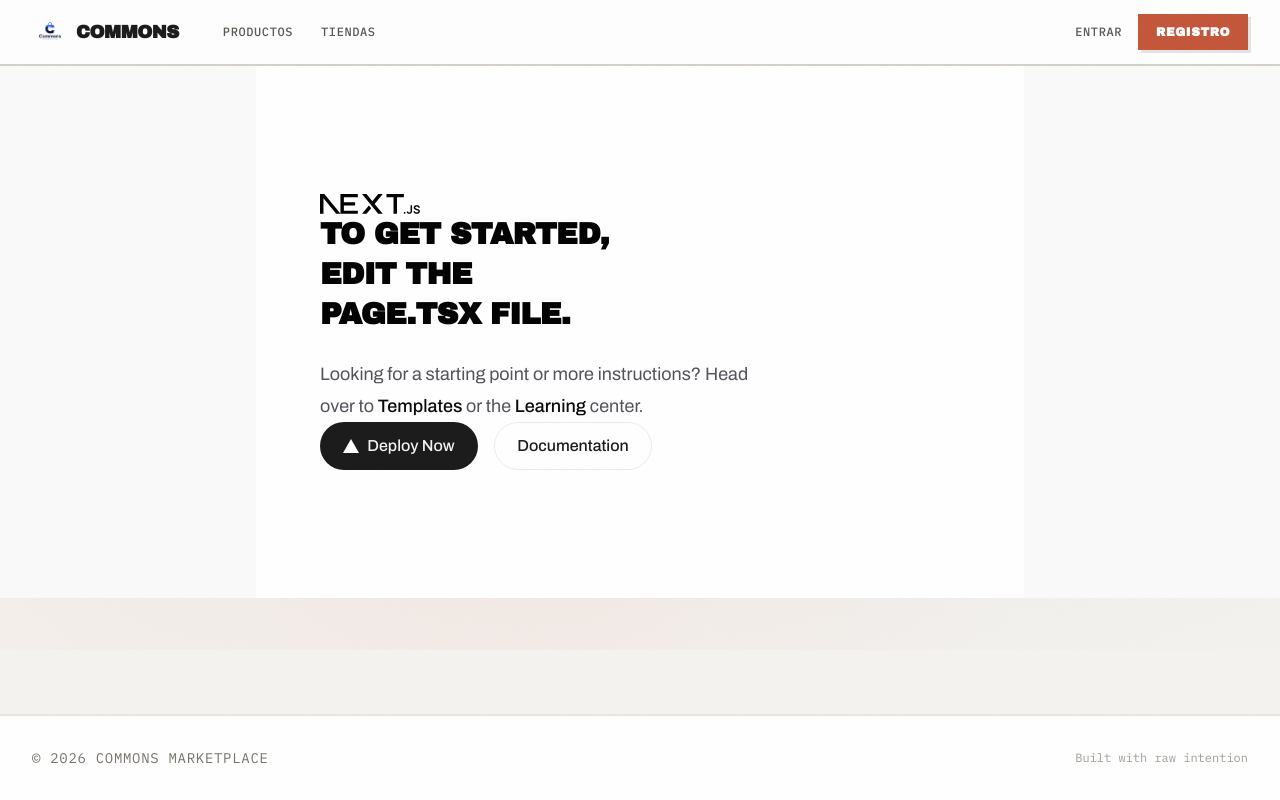
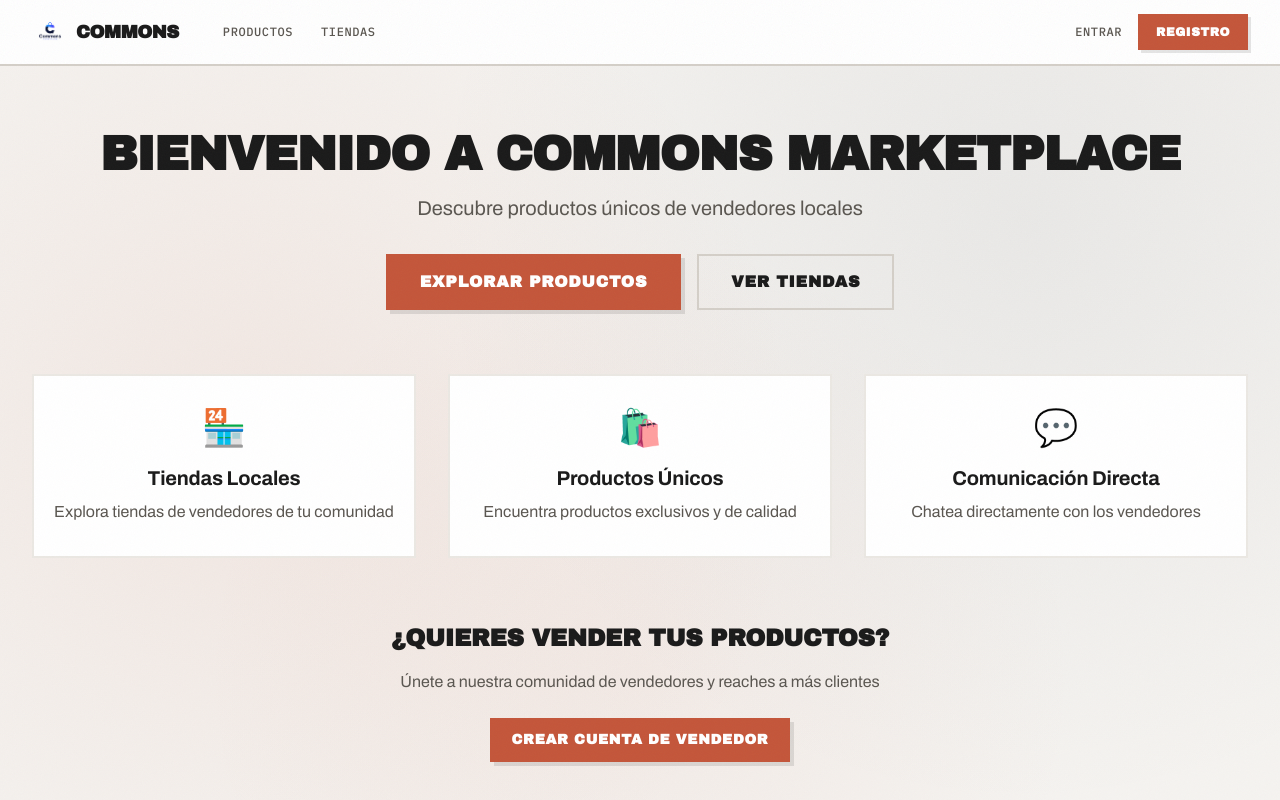
Before and after one commit to CARLOSGRCIAGRCIA/commons-marketplace-client, a Next.js app: page / in a window 1280 px wide. Shown: the top 800 px of the page. Built offline with nearby package versions, Linux system fonts and the light colour scheme; no server answers.

Commit message:
feat: update home page and add 404 page

```diff
--- /dev/null
+++ b/app/not-found.tsx
@@ -0,0 +1,27 @@
+import Link from 'next/link';
+import { Button } from '@/components/ui';
+
+export default function NotFound() {
+  return (
+    <div className="mx-auto max-w-7xl px-4 sm:px-6 lg:px-8 py-16 text-center">
+      <div className="mb-8">
+        <svg className="w-20 h-20 mx-auto text-gray-300" fill="none" stroke="currentColor" viewBox="0 0 24 24">
+          <path strokeLinecap="round" strokeLinejoin="round" strokeWidth={1.5} d="M9.75 9.75l3 3m-3 0l3-3m-3 3l-3 3m3-3l3 3m6-6l-3 3m3 3l3-3m-3 3" />
+          <path strokeLinecap="round" strokeLinejoin="round" strokeWidth={1.5} d="M21 12a9 9 0 11-18 0 9 9 0 0118 0z" />
+        </svg>
+      </div>
+      <h2 className="text-3xl font-display font-bold text-foreground mb-4">Página no encontrada</h2>
+      <p className="text-sm text-gray-500 mb-6 font-body">
+        Lo sentimos, la página que buscas no existe o ha sido movida.
+      </p>
+      <div className="flex items-center justify-center gap-4">
+        <Link href="/">
+          <Button variant="outline" className="font-mono uppercase text-xs">Volver al inicio</Button>
+        </Link>
+        <Link href="/products">
+          <Button className="font-mono uppercase text-xs">Ver productos</Button>
+        </Link>
+      </div>
+    </div>
+  );
+}
--- a/app/page.tsx
+++ b/app/page.tsx
@@ -1,65 +1,86 @@
-import Image from "next/image";
+import Link from 'next/link';
+import type { Metadata } from 'next';
+import { Button, Card, CardContent } from '@/components/ui';
 
-export default function Home() {
+export const metadata: Metadata = {
+  title: 'Commons Marketplace | Tu Marketplace Local',
+  description: 'Descubre productos únicos de vendedores locales. Compra y vende en tu comunidad.',
+  openGraph: {
+    title: 'Commons Marketplace | Tu Marketplace Local',
+    description: 'Descubre productos únicos de vendedores locales. Compra y vende en tu comunidad.',
+  },
+  twitter: {
+    card: 'summary',
+    title: 'Commons Marketplace | Tu Marketplace Local',
+    description: 'Descubre productos únicos de vendedores locales.',
+  },
+};
+
+export default function HomePage() {
   return (
-    <div className="flex flex-col flex-1 items-center justify-center bg-zinc-50 font-sans dark:bg-black">
-      <main className="flex flex-1 w-full max-w-3xl flex-col items-center justify-between py-32 px-16 bg-white dark:bg-black sm:items-start">
-        <Image
-          className="dark:invert"
-          src="/next.svg"
-          alt="Next.js logo"
-          width={100}
-          height={20}
-          priority
-        />
-        <div className="flex flex-col items-center gap-6 text-center sm:items-start sm:text-left">
-          <h1 className="max-w-xs text-3xl font-semibold leading-10 tracking-tight text-black dark:text-zinc-50">
-            To get started, edit the page.tsx file.
-          </h1>
-          <p className="max-w-md text-lg leading-8 text-zinc-600 dark:text-zinc-400">
-            Looking for a starting point or more instructions? Head over to{" "}
-            <a
-              href="https://vercel.com/templates?framework=next.js&utm_source=create-next-app&utm_medium=appdir-template-tw&utm_campaign=create-next-app"
-              className="font-medium text-zinc-950 dark:text-zinc-50"
-            >
-              Templates
-            </a>{" "}
-            or the{" "}
-            <a
-              href="https://nextjs.org/learn?utm_source=create-next-app&utm_medium=appdir-template-tw&utm_campaign=create-next-app"
-              className="font-medium text-zinc-950 dark:text-zinc-50"
-            >
-              Learning
-            </a>{" "}
-            center.
-          </p>
+    <div className="mx-auto max-w-7xl px-4 sm:px-6 lg:px-8 py-16">
+      <section className="text-center mb-16">
+        <h1 className="text-4xl md:text-5xl font-bold text-gray-900 mb-4">
+          Bienvenido a Commons Marketplace
+        </h1>
+        <p className="text-xl text-gray-600 mb-8">
+          Descubre productos únicos de vendedores locales
+        </p>
+        <div className="flex justify-center gap-4">
+          <Link href="/products">
+            <Button size="lg">Explorar Productos</Button>
+          </Link>
+          <Link href="/stores">
+            <Button size="lg" variant="outline">
+              Ver Tiendas
+            </Button>
+          </Link>
         </div>
-        <div className="flex flex-col gap-4 text-base font-medium sm:flex-row">
-          <a
-            className="flex h-12 w-full items-center justify-center gap-2 rounded-full bg-foreground px-5 text-background transition-colors hover:bg-[#383838] dark:hover:bg-[#ccc] md:w-[158px]"
-            href="https://vercel.com/new?utm_source=create-next-app&utm_medium=appdir-template-tw&utm_campaign=create-next-app"
-            target="_blank"
-            rel="noopener noreferrer"
-          >
-            <Image
-              className="dark:invert"
-              src="/vercel.svg"
-              alt="Vercel logomark"
-              width={16}
-              height={16}
-            />
-            Deploy Now
-          </a>
-          <a
-            className="flex h-12 w-full items-center justify-center rounded-full border border-solid border-black/[.08] px-5 transition-colors hover:border-transparent hover:bg-black/[.04] dark:border-white/[.145] dark:hover:bg-[#1a1a1a] md:w-[158px]"
-            href="https://nextjs.org/docs?utm_source=create-next-app&utm_medium=appdir-template-tw&utm_campaign=create-next-app"
-            target="_blank"
-            rel="noopener noreferrer"
-          >
-            Documentation
-          </a>
-        </div>
-      </main>
+      </section>
+
+      <section className="grid grid-cols-1 md:grid-cols-3 gap-8">
+        <Card>
+          <CardContent className="text-center py-8">
+            <div className="text-4xl mb-4">🏪</div>
+            <h3 className="text-xl font-semibold mb-2">Tiendas Locales</h3>
+            <p className="text-gray-600">
+              Explora tiendas de vendedores de tu comunidad
+            </p>
+          </CardContent>
+        </Card>
+
+        <Card>
+          <CardContent className="text-center py-8">
+            <div className="text-4xl mb-4">🛍️</div>
+            <h3 className="text-xl font-semibold mb-2">Productos Únicos</h3>
+            <p className="text-gray-600">
+              Encuentra productos exclusivos y de calidad
+            </p>
+          </CardContent>
+        </Card>
+
+        <Card>
+          <CardContent className="text-center py-8">
+            <div className="text-4xl mb-4">💬</div>
+            <h3 className="text-xl font-semibold mb-2">Comunicación Directa</h3>
+            <p className="text-gray-600">
+              Chatea directamente con los vendedores
+            </p>
+          </CardContent>
+        </Card>
+      </section>
+
+      <section className="mt-16 text-center">
+        <h2 className="text-2xl font-bold text-gray-900 mb-4">
+          ¿Quieres vender tus productos?
+        </h2>
+        <p className="text-gray-600 mb-6">
+          Únete a nuestra comunidad de vendedores y reaches a más clientes
+        </p>
+        <Link href="/register">
+          <Button>Crear Cuenta de Vendedor</Button>
+        </Link>
+      </section>
     </div>
   );
 }
```
